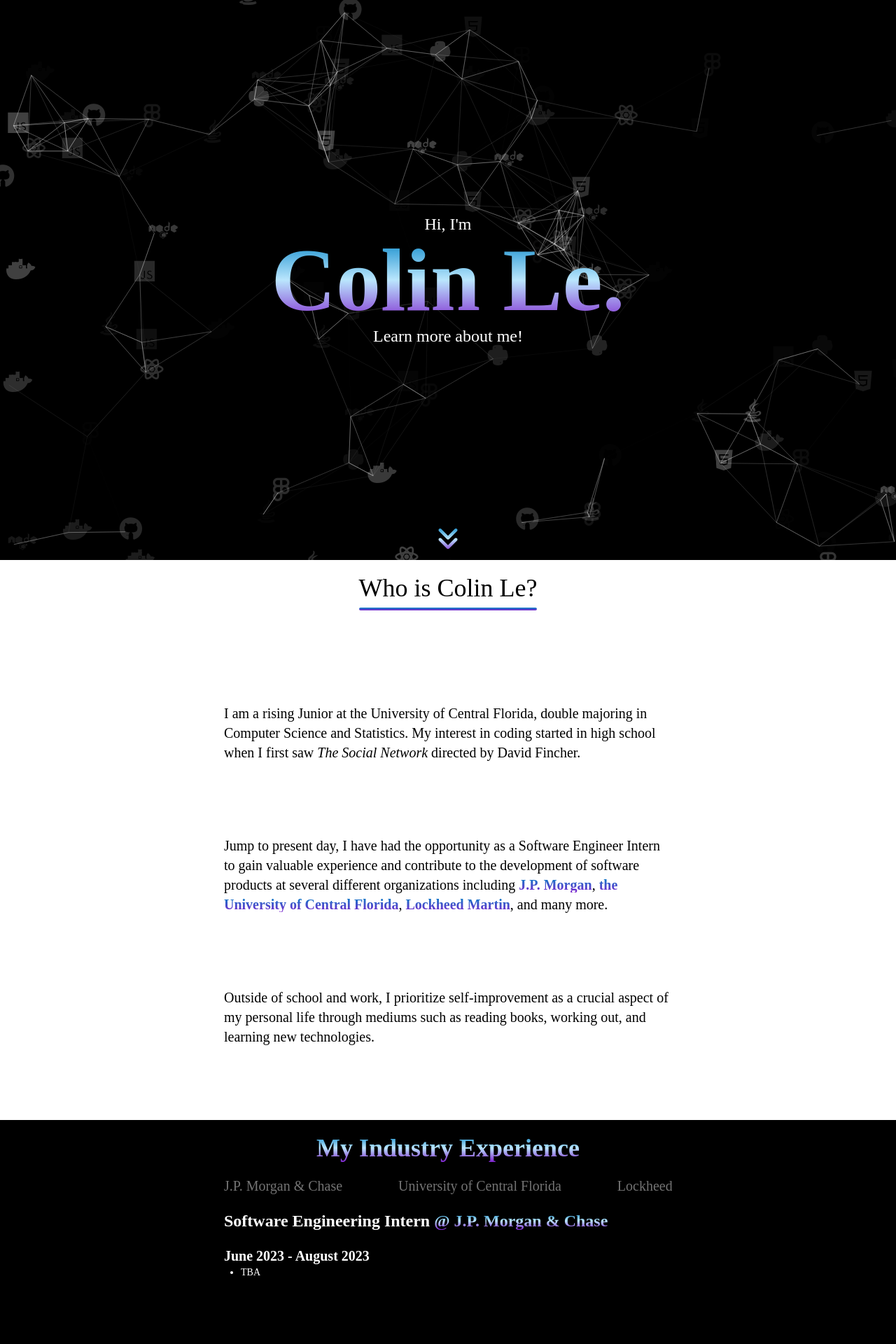
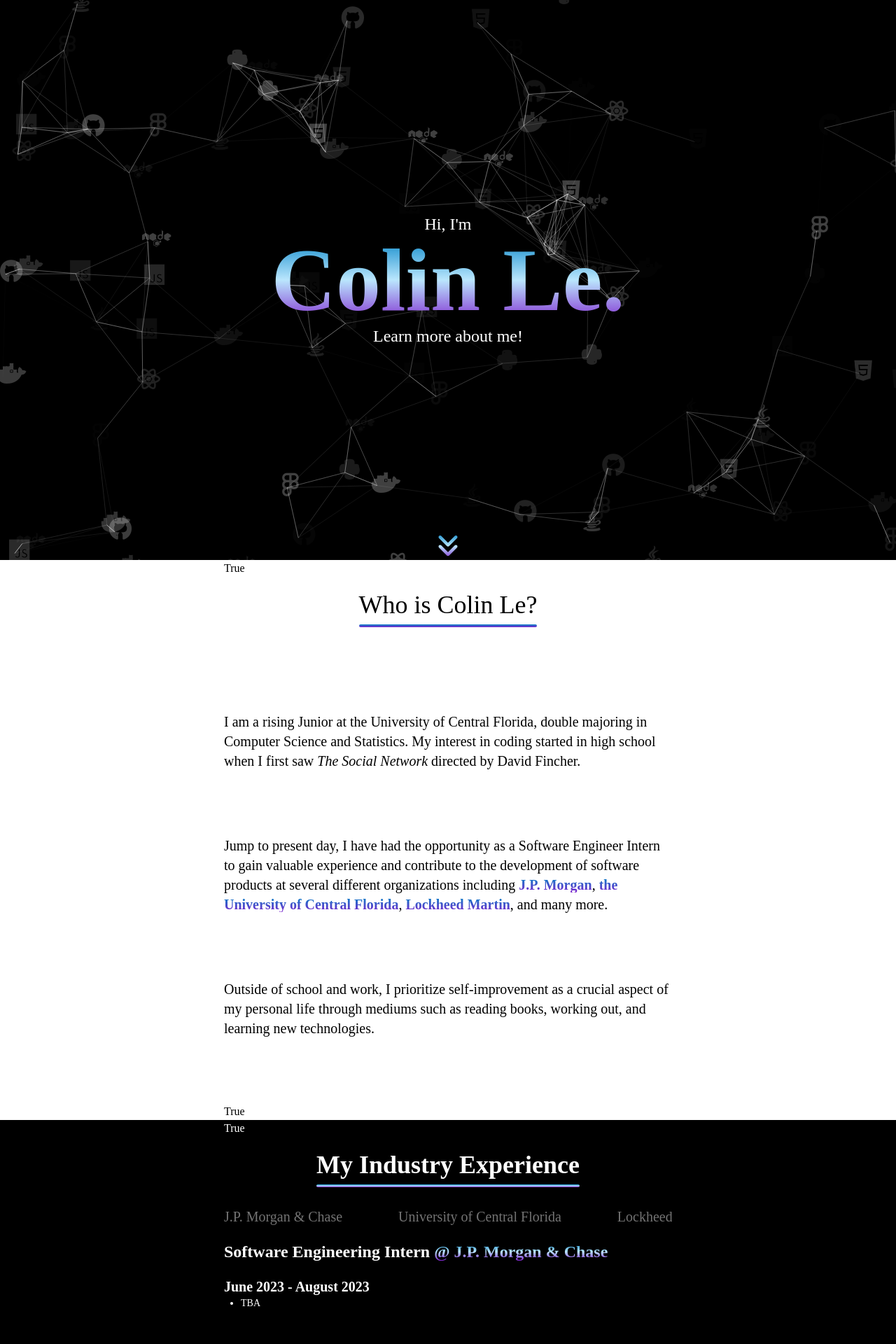
Before and after one commit to colintle/portfolio2023, a Next.js app in the folder portfolio/: page / in a window 1280 px wide. Shown: the top 1920 px of the page at 70% size. Built offline with nearby package versions, Linux system fonts and the light colour scheme; a web font is replaced by a local one.

Commit message:
Start of react intersection observer and plan of how elements to animate when rendered

```diff
--- a/portfolio/components/About/About.js
+++ b/portfolio/components/About/About.js
@@ -1,9 +1,12 @@
-import React from 'react'
+import { useInView } from "react-intersection-observer"
 
 function About() {
+  const {ref, inView} = useInView({threshold:0.5, triggerOnce: true})
+
   return (
-    <div className='min-h-screen flex justify-center'>
+    <div ref={ref} className='min-h-screen flex justify-center'>
         <div className='w-3/4 md:w-1/2 flex flex-col'>
+            <p className="text-black">{inView ? "True" : "False"}</p>
             <h1 className='w-fit m-auto text-2xl lg:text-3xl xl:text-4xl text-center my-5'>
               Who is Colin Le?
               <hr className='h-1 mx-auto my-2 bg-gradient-to-b from-sky-600 to-purple-700 border-0 rounded'></hr>
@@ -17,6 +20,7 @@ function About() {
                 and many more.</p>
                 <p className=''>Outside of school and work, I prioritize self-improvement as a crucial aspect of my personal life through mediums such as reading books, working out, and learning new technologies.</p>
             </div>
+            <p className="text-black">{inView ? "True" : "False"}</p>
         </div>
     </div>
   )
--- a/portfolio/components/Experience/Experience.js
+++ b/portfolio/components/Experience/Experience.js
@@ -1,6 +1,7 @@
-import {useState, useEffect} from 'react'
+import { EXPERIENCE } from "@/data/Data"
 
-import { EXPERIENCE } from "@/data/Data"
+import { useState } from "react";
+import { useInView } from "react-intersection-observer"
 
 const listMaker = (list, index) => {
   return (
@@ -19,6 +20,7 @@ const listMaker = (list, index) => {
 
 function Experience() {
   const [tracker, setTracker] = useState(EXPERIENCE["J.P. Morgan & Chase"])
+  const {ref, inView} = useInView({threshold:0.5, triggerOnce: true})
 
   const handleTracker = (e) => {
     const value = e.target.value; // The value is already a string
@@ -27,16 +29,17 @@ function Experience() {
   }
 
   return (
-    <div className='min-h-screen flex justify-center text-white bg-black'>
+    <div ref={ref} className='min-h-screen flex justify-center text-white bg-black'>
       <div className='w-3/4 md:w-1/2 flex flex-col'>
+        <p className="text-white">{inView ? "True" : "False"}</p>
           <h1 className='w-fit m-auto text-2xl lg:text-3xl xl:text-4xl text-center my-5'>
-            <strong className='text-transparent bg-clip-text bg-gradient-to-b from-sky-600 via-sky-200 to-purple-700'>My Industry Experience</strong>
-            {/* <hr className='h-1 mx-auto my-4 bg-white border-0 rounded'></hr> */}
+            <strong className='text-transparent text-white'>My Industry Experience</strong>
+            <hr className='h-1 mx-auto my-2 bg-gradient-to-b from-sky-600 via-sky-200 to-purple-700 border-0 rounded'></hr>
           </h1>
           {/*This will be where the experience is going to be at*/}
           <div className='text-mg lg:text-lg xl:text-xl flex flex-col flex-grow'>
             {/*Horizontal Scroll Bar*/}
-            <div className="text-neutral-500 m-auto w-full overflow-auto mb-4">
+            <div id="horizontal" className="text-neutral-500 m-auto w-full overflow-auto mb-4">
               <div className="flex w-screen justify-between">
                 {Object.keys(EXPERIENCE).map((name, idx) => {
                   return (
@@ -58,7 +61,8 @@ function Experience() {
               </div>
             </div>
           </div>
-        </div>
+        <p className="text-white">{inView ? "True" : "False"}</p>
+      </div>
     </div>
   )
 }
--- a/portfolio/components/Hero/Hero.js
+++ b/portfolio/components/Hero/Hero.js
@@ -1,15 +1,13 @@
-import Image from "next/image";
-import Picture from "../../public/images/me.jpg"
-import { FontAwesomeIcon } from "@fortawesome/react-fontawesome";
-import { faAnglesDown } from "@fortawesome/free-solid-svg-icons";
-
 import Background from "@/components/Particles/Background";
 
+import { useInView } from "react-intersection-observer"
+
 function Hero() {
+  const {ref, inView} = useInView({threshold:1.0})
   return(
-    <div className="relative">
-      <Background/>
-      <div className="absolute z-10 top-0 left-0 w-full h-full flex flex-col justify-center items-center text-white">
+    <div>
+      <div ref={ref} className="absolute z-10 top-0 left-0 w-full h-full flex flex-col justify-center items-center text-white">
+        {/* <p className="text-white">{inView ? "True" : "False"}</p> */}
         <p className="text-lg lg:text-xl xl:text-2xl">Hi, I'm</p>
         <h1
           className="font-extrabold text-transparent text-6xl lg:text-7xl xl:text-9xl bg-clip-text bg-gradient-to-b from-sky-600 via-sky-200 to-purple-700 text-center"
@@ -17,11 +15,12 @@ function Hero() {
         Colin Le.
         </h1>
         <p className="text-lg lg:text-xl xl:text-2xl">Learn more about me!</p>
-        <div id="arrow" className="invisible lg:visible text-4xl text-blue-500 absolute bottom-0 w-full flex flex-col justify-center items-center animate-bounce">
+        <div id="arrow" className={`${inView ? "" : "opacity-0"} invisible lg:visible text-4xl text-blue-500 absolute bottom-0 w-full flex flex-col justify-center items-center animate-bounce`}>
           <span className="text-transparent bg-clip-text bg-gradient-to-b from-sky-600 via-sky-200 to-purple-700">
-          <i className="fa-solid fa-angles-down"></i>
+            <i className="fa-solid fa-angles-down"></i>
           </span>
         </div>
+        {/* <p className="text-white">{inView ? "True" : "False"}</p> */}
       </div>
     </div>
   )
--- a/portfolio/components/Hero/Slide.js
+++ /dev/null
@@ -1,20 +0,0 @@
-import {use, useState} from 'react'
-
-function Slide({data}) {
-  const [open, setOpen] = useState(false)
-
-  const handleOpen = () => {
-    setOpen(!open)
-  }
-  return (
-    <div>
-      <div className="relative h-full w-full">
-        <div className="w-full bg-green-500"><p>{data && data.answer}</p></div>
-        <div className="absolute top-0 left-0 bg-red-500 w-full transition duration-700 ease-out transform active:translate-x-full" onClick={handleOpen}><p>{data && data.key}</p></div>
-      </div>
-    </div>
-
-  )
-}
-
-export default Slide
--- a/portfolio/components/Particles/Background.js
+++ b/portfolio/components/Particles/Background.js
@@ -4,8 +4,6 @@ import { loadFull } from "tsparticles";
 function Background() {
 
     const particlesInit = async (main) => {
-        console.log(main);
-
         await loadFull(main);
     };
 
--- a/portfolio/components/Projects/Projects.js
+++ b/portfolio/components/Projects/Projects.js
@@ -1,11 +1,22 @@
 import Image from 'next/image'
 import Link from 'next/link'
 import { PROJECTS } from '@/data/Data'
+import { useState } from 'react'
+import { useInView, InView } from "react-intersection-observer"
 
 function Projects() {
+  const {ref, inView} = useInView({threshold:0.1, triggerOnce: true})
+  const [values, setValues] = useState(new Array(PROJECTS.length).fill(true))
 
-  // const [seeMore, setSeeMore] = useState(false)
-  // const [currProjects, setCurrProjects] = useState([PROJECTS[0], PROJECTS[1]])
+  const onChangeInView = (index) => {
+    setValues((prevValues) => {
+      const newValues = [...prevValues]; // Create a copy of the previous values array
+      newValues[index] = !prevValues[index]; // Set the value at the given index to its opposite
+      return newValues; // Return the updated values array
+    });
+  };
+
+
 
   const picture = (image) => {
     return (
@@ -44,8 +55,9 @@ function Projects() {
   }
 
   return (
-    <div className='flex justify-center'>
+    <div ref={ref} className='flex justify-center'>
       <div className='w-3/4 md:w-1/2'>
+        <p className="text-black">{inView ? "True" : "False"}</p>
         <h1 className='w-fit m-auto text-2xl lg:text-3xl xl:text-4xl text-center my-5'>
           Featured Projects
           <hr className='h-1 mx-auto my-2 bg-gradient-to-b from-sky-600 to-purple-700 border-0 rounded'></hr>
@@ -55,27 +67,34 @@ function Projects() {
             PROJECTS.map((project, idx) => {
               return (
                 <div key={idx}>
+                  <InView threshold={0.5} onChange={() => onChangeInView(idx)} triggerOnce={true}>
                     {
                       idx % 2 == 0 && (
                         <div className='flex flex-col md:flex-row md:space-x-12'>
+                          <p className="text-black">{values[idx] ? "True" : "False"}</p>
                           {picture(project.image)}
                           {description(project.name, project.description, project?.note, project?.github, false)}
+                          <p className="text-black">{values[idx] ? "True" : "False"}</p>
                         </div>
                       )
                     }
                     {
                       idx % 2 == 1 && (
                         <div className='flex flex-col md:flex-row md:space-x-12'>
+                          <p className="text-black">{values[idx] ? "True" : "False"}</p>
                           {description(project.name, project.description, project?.note, project?.github, true)}
                           {picture(project.image)}
+                          <p className="text-black">{values[idx] ? "True" : "False"}</p>
                         </div>
                       )
                     }
+                  </InView>
                 </div>
               )
             })
           }
         </div>
+        <p className="text-black">{inView ? "True" : "False"}</p>
       </div>
     </div>
   )
--- a/portfolio/package.json
+++ b/portfolio/package.json
@@ -14,7 +14,7 @@
     "@fortawesome/free-solid-svg-icons": "^6.4.0",
     "@fortawesome/react-fontawesome": "^0.2.0",
     "@headlessui/react": "^1.7.14",
-    "gsap": "^3.11.5",
+    "animate.css": "^4.1.1",
     "next": "13.3.0",
     "react": "18.2.0",
     "react-dom": "18.2.0",
--- a/portfolio/pages/index.js
+++ b/portfolio/pages/index.js
@@ -1,13 +1,17 @@
-import Hero from "@/components/Hero/Hero";
-import About from "@/components/About/About";
-import Projects from "@/components/Projects/Projects";
-import Experience from "@/components/Experience/Experience";
-import Footer from "@/components/Footer/Footer";
+import Hero from "@/components/Hero/Hero.js";
+import About from "@/components/About/About.js";
+import Projects from "@/components/Projects/Projects.js";
+import Experience from "@/components/Experience/Experience.js";
+import Footer from "@/components/Footer/Footer.js";
+
+import 'animate.css';
+import Background from "@/components/Particles/Background";
 
 function Index() {
 
   return (
     <div className="bg-white text-black">
+        <Background/>
         <Hero/>
         <About/>
         <Experience/>
--- a/portfolio/styles/globals.css
+++ b/portfolio/styles/globals.css
@@ -37,7 +37,7 @@
     font-family: 'SF Pro Display Thin';
   } */
 
-  @media (max-height: 240px) {
+  @media (max-height: 260px) {
     #arrow {
       display: none;
     }
@@ -61,6 +61,10 @@
   background-clip: content-box;
 }
 
+#horizontal::-webkit-scrollbar-thumb{
+  background-color: rgb(107 114 128);
+}
+
 ::-webkit-scrollbar-thumb:hover {
   background-color: #a8bbbf;
 }
```
Also changed, not shown: portfolio/log.txt, 1 other file (tests, documents, lock files or other folders). Lines whose indentation alone changed are shown as unchanged.
